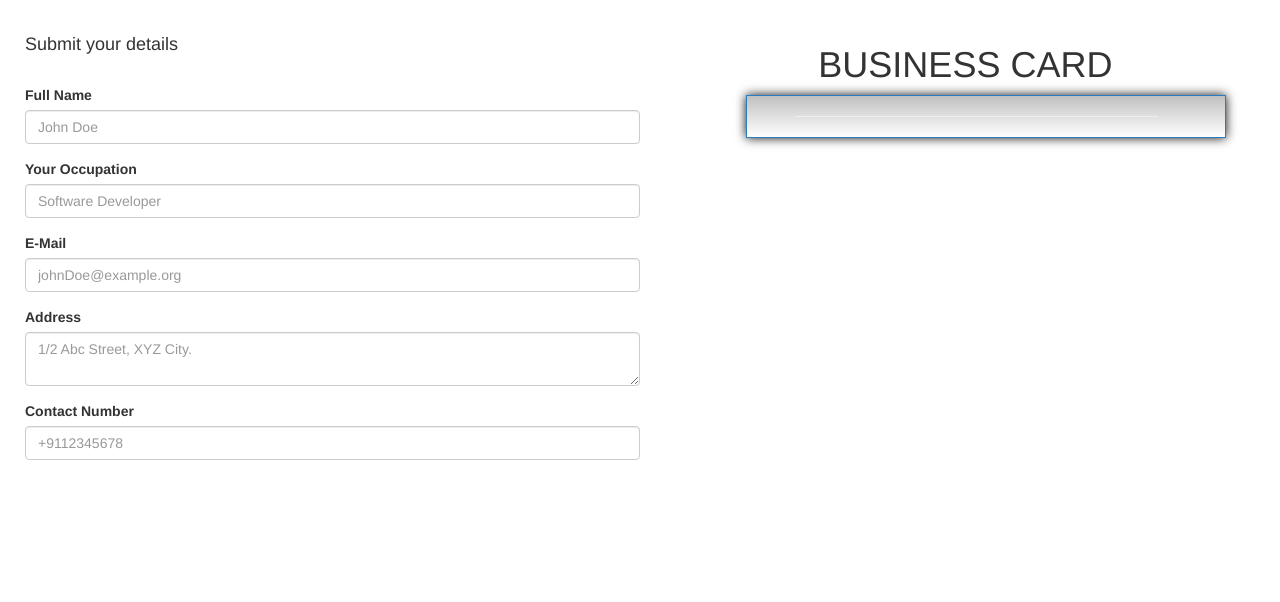
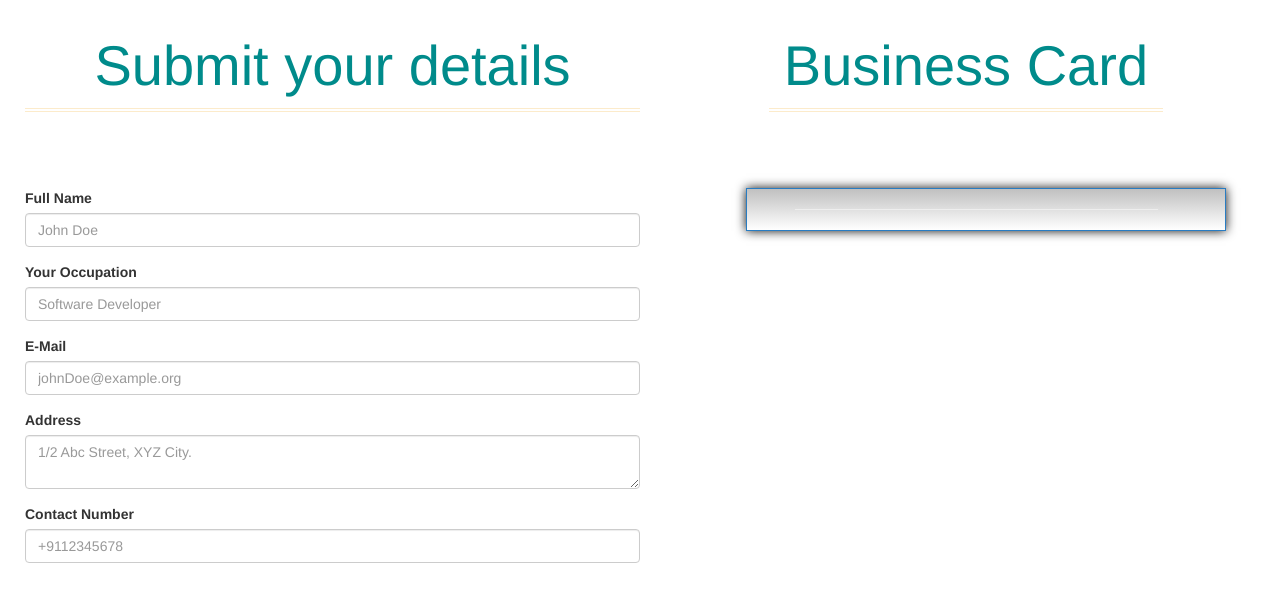
Before and after one commit to shoaibkhan94/Anuglar-Card-Generator, a website: page index.html in a window 1280 px wide. Drawn offline with Linux system fonts and the light colour scheme.

Commit message:
UI Improvements

```diff
--- a/index.html
+++ b/index.html
@@ -19,7 +19,7 @@
 <form name="myForm">
 
 <!--  Review Form -->
-    <h4>Submit your details</h4>&nbsp;
+    <h4 class="title">Submit your details</h4>&nbsp;
     <fieldset class="form-group">
         <label>Full Name</label>
         <input ng-model="businessCtrl.user.name" class="form-control"  type="text" placeholder="John Doe" title="Full Name"/>
@@ -54,7 +54,7 @@
 </div>
 <div class="fright">
     <div class="half_right">
-        <h1 style="margin-left:30%;">BUSINESS CARD</h1>
+        <h4 class="title" style="margin-left:20%;">Business Card</h4>&nbsp;
 
 
 
--- a/style.css
+++ b/style.css
@@ -46,6 +46,14 @@ i{
     margin-right:5px;
 }
 
+.title {
+    font-size: 4em;
+    text-align: center;
+    color: #008B8B;
+    border-bottom: 4px double rgba(247, 197, 106, 0.35);
+    padding-bottom: 0.2em;
+    margin-bottom: 1em;
+}
 
 .card{
     float: left;
```
